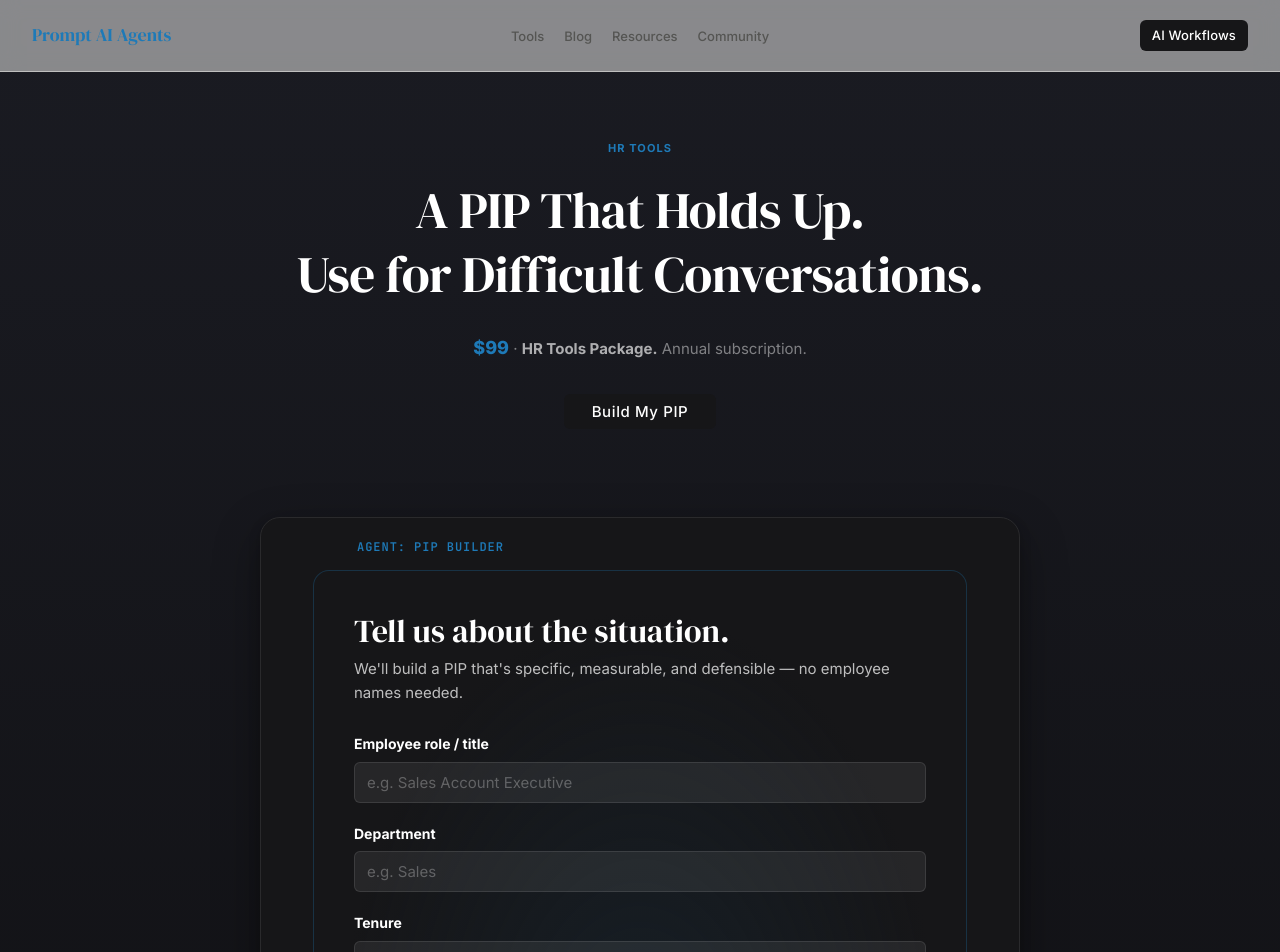
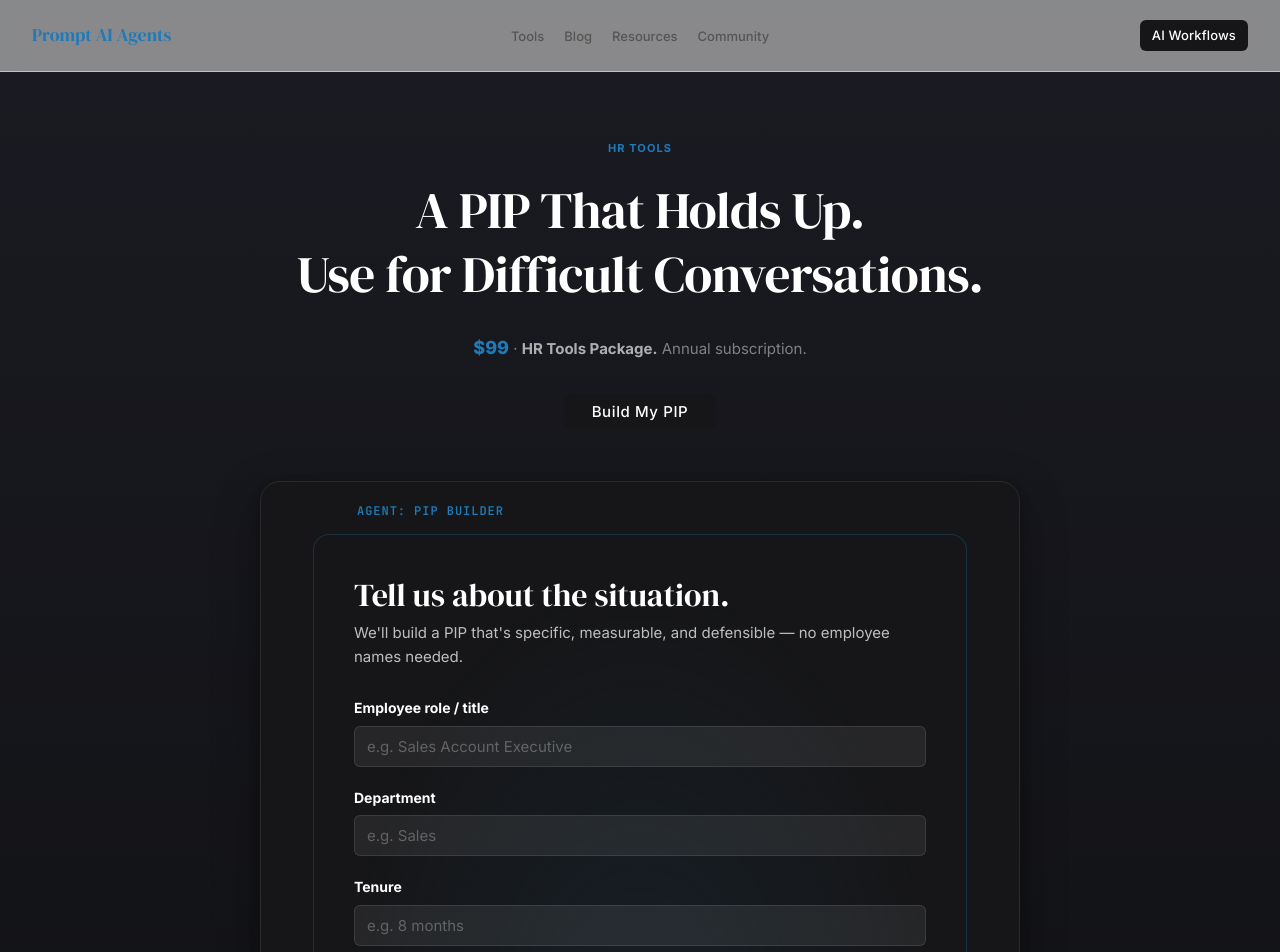
Before and after one commit to coolcalvin457-tech/agent-timesaver-nextjs, a Next.js app: page /pip-builder in a window 1280 px wide. Shown: the top 952 px of the page. Built offline with nearby package versions, Linux system fonts and the light colour scheme.

Commit message:
PIP Builder: tighten gap between CTA and tool frame

```diff
--- a/app/pip-builder/page.tsx
+++ b/app/pip-builder/page.tsx
@@ -34,7 +34,7 @@ export default function PIPBuilderPage({
         {/* ── Hero section ─────────────────────────────────────── */}
         <section
           className="section"
-          style={{ paddingTop: "140px", paddingBottom: "40px" }}
+          style={{ paddingTop: "140px", paddingBottom: "20px" }}
         >
           <div className="container" style={{ textAlign: "center" }}>
             <p
@@ -87,7 +87,7 @@ export default function PIPBuilderPage({
         </section>
 
         {/* ── Tool section ─────────────────────────────────────── */}
-        <section id="build-pip" className="section" style={{ paddingTop: "48px", paddingBottom: "96px" }}>
+        <section id="build-pip" className="section" style={{ paddingTop: "32px", paddingBottom: "96px" }}>
           <div className="container">
             <div style={{ maxWidth: "760px", margin: "0 auto" }}>
               <div className="pb-frame hero-tool-dark" style={{ maxWidth: "760px" }}>
```
